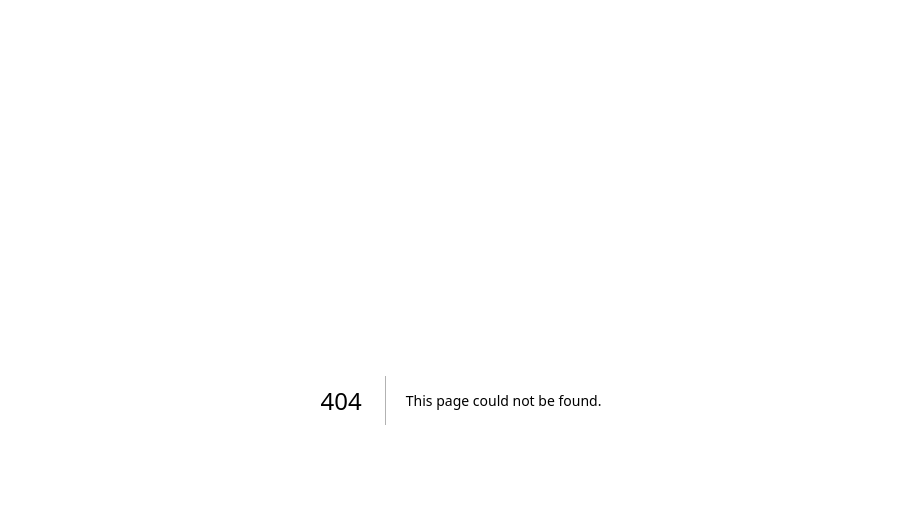
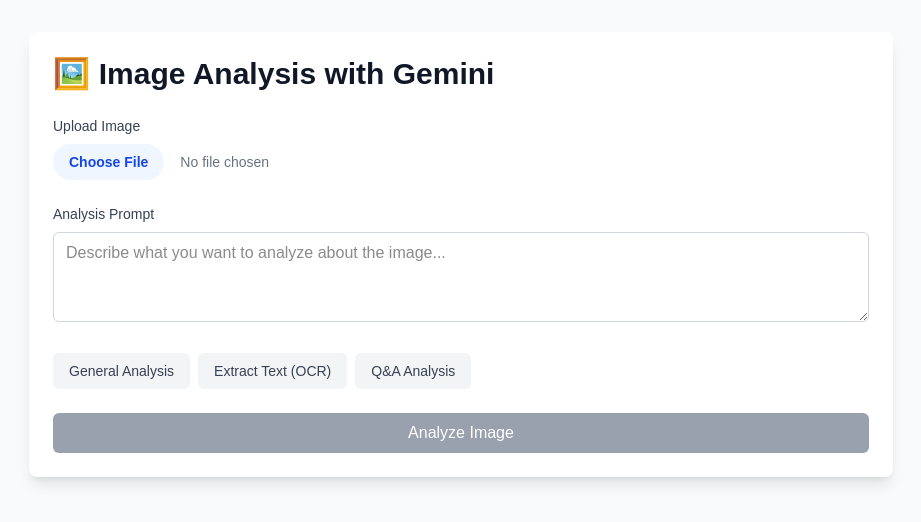
Before and after one commit to HabitualCoder/langchainjs-examples, a Next.js app: page /image-generation in a window 1280 px wide. Before the commit this address had no page. Shown: the top 522 px of the page, without its empty margins (179-1100 px from the left). Built offline with nearby package versions, Linux system fonts and the light colour scheme.

Commit message:
added image generation page & api

```diff
--- /dev/null
+++ b/app/api/image/route.ts
@@ -0,0 +1,59 @@
+import { NextRequest, NextResponse } from 'next/server';
+import { ChatGoogleGenerativeAI } from "@langchain/google-genai";
+
+const model = new ChatGoogleGenerativeAI({
+  model: "gemini-2.0-flash-exp",
+  temperature: 0.3
+});
+
+export async function POST(request: NextRequest) {
+  try {
+    const formData = await request.formData();
+    const image = formData.get('image') as File;
+    const prompt = formData.get('prompt') as string;
+
+    if (!image) {
+      return NextResponse.json({ error: 'Image file is required' }, { status: 400 });
+    }
+
+    if (!prompt) {
+      return NextResponse.json({ error: 'Prompt is required' }, { status: 400 });
+    }
+
+    // Convert image to base64
+    const bytes = await image.arrayBuffer();
+    const buffer = Buffer.from(bytes);
+    const base64Image = buffer.toString('base64');
+    const mimeType = image.type;
+
+    // Create message with image and text
+    const message = {
+      role: "user" as const,
+      content: [
+        {
+          type: "text" as const,
+          text: prompt
+        },
+        {
+          type: "image_url" as const,
+          image_url: {
+            url: `data:${mimeType};base64,${base64Image}`
+          }
+        }
+      ]
+    };
+
+    const response = await model.invoke([message]);
+
+    return NextResponse.json({
+      success: true,
+      content: response.content
+    });
+
+  } catch (error) {
+    console.error('Image analysis error:', error);
+    return NextResponse.json({
+      error: 'Failed to analyze image'
+    }, { status: 500 });
+  }
+}
--- /dev/null
+++ b/app/image-generation/page.tsx
@@ -0,0 +1,137 @@
+'use client';
+
+import { useState } from 'react';
+
+export default function ImageAnalysisPage() {
+  const [file, setFile] = useState<File | null>(null);
+  const [prompt, setPrompt] = useState('');
+  const [result, setResult] = useState('');
+  const [loading, setLoading] = useState(false);
+
+  const handleFileChange = (e: React.ChangeEvent<HTMLInputElement>) => {
+    const selectedFile = e.target.files?.[0];
+    if (selectedFile) {
+      setFile(selectedFile);
+    }
+  };
+
+  const handleSubmit = async (e: React.FormEvent) => {
+    e.preventDefault();
+
+    if (!file || !prompt) {
+      alert('Please select an image file and enter a prompt');
+      return;
+    }
+
+    setLoading(true);
+    setResult('');
+
+    try {
+      const formData = new FormData();
+      formData.append('image', file);
+      formData.append('prompt', prompt);
+
+      const response = await fetch('/api/image', {
+        method: 'POST',
+        body: formData,
+      });
+
+      const data = await response.json();
+
+      if (data.success) {
+        setResult(data.content);
+      } else {
+        setResult(`Error: ${data.error}`);
+      }
+    } catch (error) {
+      setResult(`Error: ${error}`);
+    } finally {
+      setLoading(false);
+    }
+  };
+
+  return (
+    <div className="min-h-screen bg-gray-50 py-8">
+      <div className="max-w-4xl mx-auto px-4">
+        <div className="bg-white rounded-lg shadow-lg p-6">
+          <h1 className="text-3xl font-bold text-gray-900 mb-6">
+            🖼️ Image Analysis with Gemini
+          </h1>
+
+          <form onSubmit={handleSubmit} className="space-y-6">
+            <div>
+              <label className="block text-sm font-medium text-gray-700 mb-2">
+                Upload Image
+              </label>
+              <input
+                type="file"
+                accept="image/*"
+                onChange={handleFileChange}
+                className="block w-full text-sm text-gray-500 file:mr-4 file:py-2 file:px-4 file:rounded-full file:border-0 file:text-sm file:font-semibold file:bg-blue-50 file:text-blue-700 hover:file:bg-blue-100"
+              />
+              {file && (
+                <p className="mt-2 text-sm text-gray-600">
+                  Selected: {file.name} ({(file.size / 1024 / 1024).toFixed(2)} MB)
+                </p>
+              )}
+            </div>
+
+            <div>
+              <label className="block text-sm font-medium text-gray-700 mb-2">
+                Analysis Prompt
+              </label>
+              <textarea
+                value={prompt}
+                onChange={(e) => setPrompt(e.target.value)}
+                placeholder="Describe what you want to analyze about the image..."
+                className="w-full px-3 py-2 border border-gray-300 rounded-md focus:outline-none focus:ring-2 focus:ring-blue-500"
+                rows={3}
+              />
+            </div>
+
+            <div className="flex flex-wrap gap-2">
+              <button
+                type="button"
+                onClick={() => setPrompt("Analyze this image and describe what you see in detail. Include colors, objects, composition, and any text visible.")}
+                className="px-4 py-2 bg-gray-100 text-gray-700 rounded-md hover:bg-gray-200 text-sm"
+              >
+                General Analysis
+              </button>
+              <button
+                type="button"
+                onClick={() => setPrompt("Extract all text from this image. If there's no text, say 'No text found'.")}
+                className="px-4 py-2 bg-gray-100 text-gray-700 rounded-md hover:bg-gray-200 text-sm"
+              >
+                Extract Text (OCR)
+              </button>
+              <button
+                type="button"
+                onClick={() => setPrompt("Answer questions about this image. What objects do you see? What colors are prominent? What is the mood or atmosphere?")}
+                className="px-4 py-2 bg-gray-100 text-gray-700 rounded-md hover:bg-gray-200 text-sm"
+              >
+                Q&A Analysis
+              </button>
+            </div>
+
+            <button
+              type="submit"
+              disabled={loading || !file || !prompt}
+              className="w-full bg-blue-600 text-white py-2 px-4 rounded-md hover:bg-blue-700 disabled:bg-gray-400 disabled:cursor-not-allowed"
+            >
+              {loading ? 'Analyzing...' : 'Analyze Image'}
+            </button>
+          </form>
+
+          {result && (
+            <div className="mt-6">
+              <h3 className="text-lg font-semibold text-gray-900 mb-3">Analysis Result:</h3>
+              <div className="bg-gray-50 p-4 rounded-md">
+                <pre className="whitespace-pre-wrap text-sm text-gray-800">{result}</pre>
+              </div>
+            </div>
+          )}
+        </div>
+      </div>
+    </div>
+  );
+}
```
